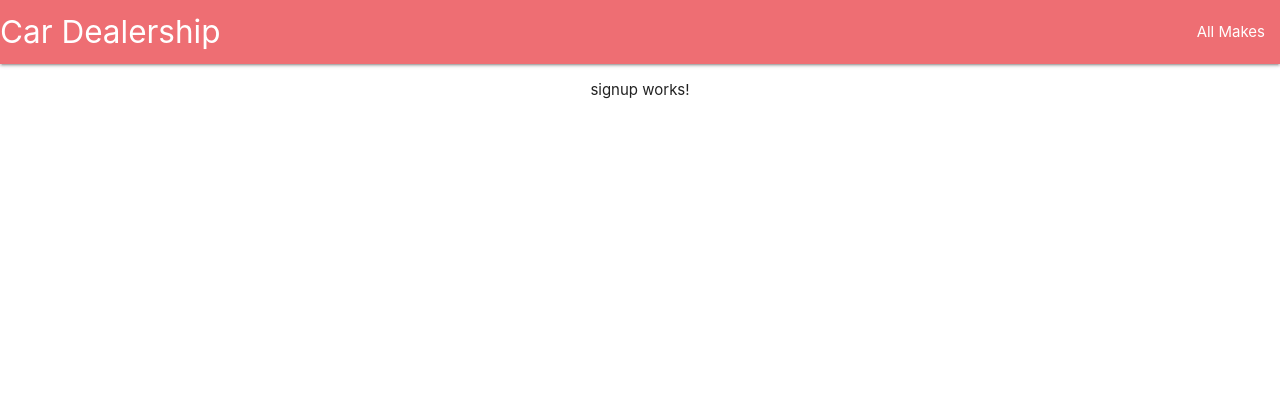
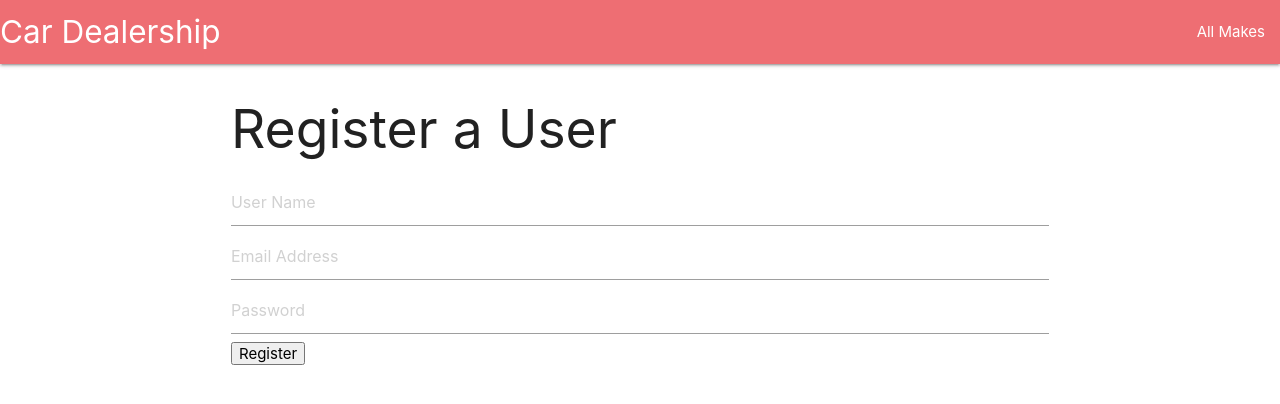
Before and after one commit to rbecerra001/Car-Dealership, an Angular app in the folder angular-dealership-frontend/: page /signup in a window 1280 px wide. Shown: the top 404 px of the page. Built offline with nearby package versions, Linux system fonts and the light colour scheme.

Commit message:
signup component html

```diff
--- a/angular-dealership-frontend/src/app/signup/signup.component.html
+++ b/angular-dealership-frontend/src/app/signup/signup.component.html
@@ -1 +1,7 @@
-<p>signup works!</p>
+<form>
+  <h2>Register a User</h2>
+  <input [(ngModel)]="userName" type="text" name="userName" placeholder="User Name"/>
+  <input [(ngModel)]="emailAddress" type="text" name="emailAddress" placeholder="Email Address"/>
+  <input [(ngModel)]="password" type="text" name="password" placeholder="Password"/>
+  <input (click)="registerUser()" type="submit" value="Register"/>
+</form>
```
